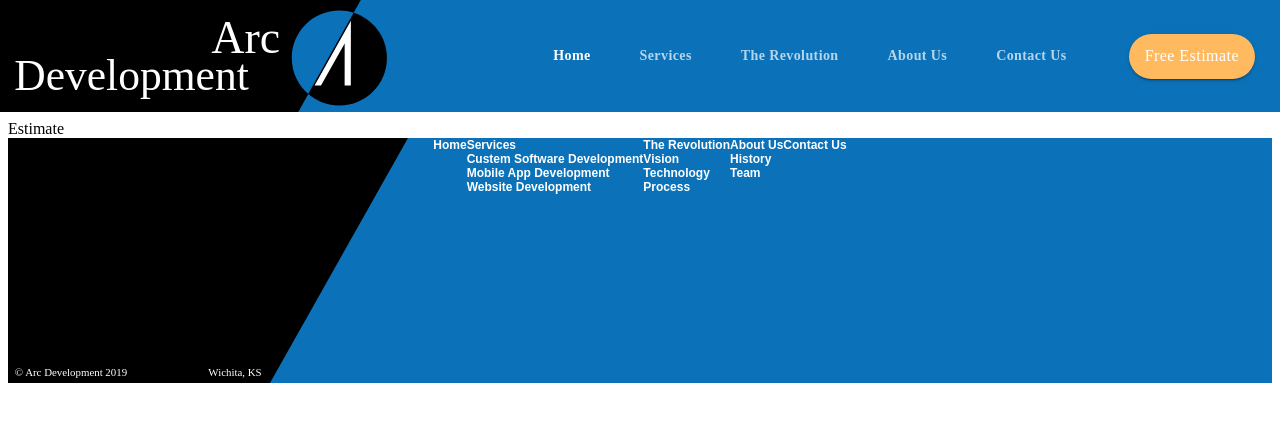
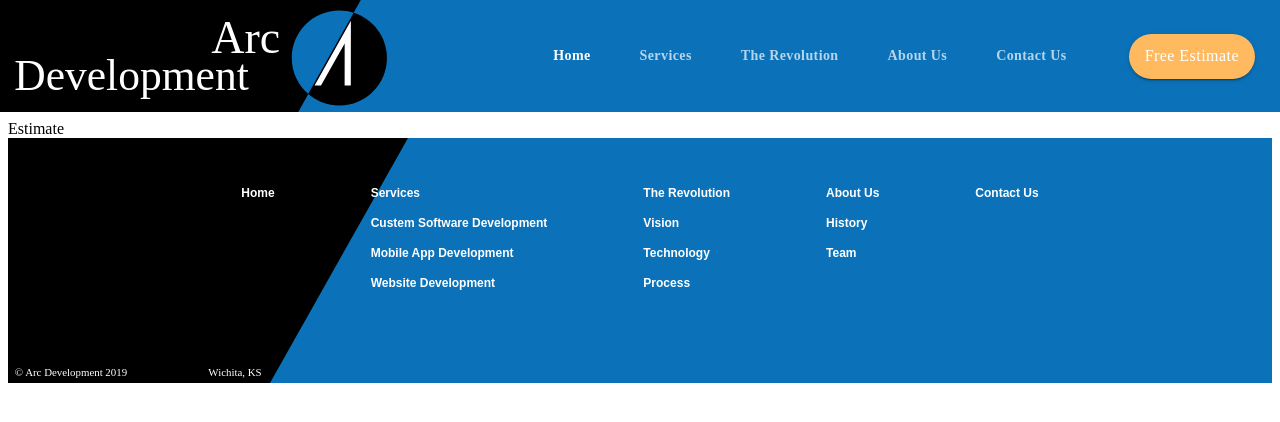
Before and after one commit to mechurak/react-material-study, a React (Create React App) app: page /estimate in a window 1280 px wide. Shown: the top 422 px of the page. Built offline with nearby package versions, Linux system fonts and the light colour scheme; the HTML template or start-up script is replaced by a standard one.

Commit message:
Add margin and link to footer items (54. Using Grids - Navigation)

```diff
--- a/src/components/ui/Footer.js
+++ b/src/components/ui/Footer.js
@@ -1,6 +1,7 @@
 import React from "react";
 import { Grid, makeStyles } from "@material-ui/core";
 import footerAdornment from "../../assets/Footer Adornment.svg";
+import { Link } from "react-router-dom";
 
 const useStyles = makeStyles((theme) => ({
   footer: {
@@ -27,6 +28,10 @@
     fontFamily: "Arial",
     fontSize: "0.75rem",
     fontWeight: "bold",
+    textDecoration: "none",
+  },
+  gridItem: {
+    margin: "3em",
   },
 }));
 
@@ -35,61 +40,91 @@
   return (
     <footer className={classes.footer}>
       <Grid container justify="center" className={classes.mainContainer}>
-        <Grid item>
-          <Grid container direction="column">
-            <Grid item className={classes.link}>
+        <Grid item className={classes.gridItem}>
+          <Grid container direction="column" spacing={2}>
+            <Grid item component={Link} to="/" className={classes.link}>
               Home
             </Grid>
           </Grid>
         </Grid>
-        <Grid item>
-          <Grid container direction="column">
-            <Grid item className={classes.link}>
+        <Grid item className={classes.gridItem}>
+          <Grid container direction="column" spacing={2}>
+            <Grid item component={Link} to="/services" className={classes.link}>
               Services
             </Grid>
-            <Grid item className={classes.link}>
+            <Grid
+              item
+              component={Link}
+              to="/customsoftware"
+              className={classes.link}
+            >
               Custem Software Development
             </Grid>
-            <Grid item className={classes.link}>
+            <Grid
+              item
+              component={Link}
+              to="/mobileapps"
+              className={classes.link}
+            >
               Mobile App Development
             </Grid>
-            <Grid item className={classes.link}>
+            <Grid item component={Link} to="/websites" className={classes.link}>
               Website Development
             </Grid>
           </Grid>
         </Grid>
-        <Grid item>
-          <Grid container direction="column">
-            <Grid item className={classes.link}>
+        <Grid item className={classes.gridItem}>
+          <Grid container direction="column" spacing={2}>
+            <Grid
+              item
+              component={Link}
+              to="/revolution"
+              className={classes.link}
+            >
               The Revolution
             </Grid>
-            <Grid item className={classes.link}>
+            <Grid
+              item
+              component={Link}
+              to="/revolution"
+              className={classes.link}
+            >
               Vision
             </Grid>
-            <Grid item className={classes.link}>
+            <Grid
+              item
+              component={Link}
+              to="/revolution"
+              className={classes.link}
+            >
               Technology
             </Grid>
-            <Grid item className={classes.link}>
+            <Grid
+              item
+              component={Link}
+              to="/revolution"
+              className={classes.link}
+            >
               Process
             </Grid>
           </Grid>
         </Grid>
-        <Grid item>
-          <Grid container direction="column">
-            <Grid item className={classes.link}>
+        <Grid item className={classes.gridItem}>
+          <Grid container direction="column" spacing={2}>
+            <Grid item component={Link} to="/about" className={classes.link}>
               About Us
             </Grid>
-            <Grid item className={classes.link}>
+            <Grid item component={Link} to="/about" className={classes.link}>
               History
             </Grid>
-            <Grid item className={classes.link}>
+            <Grid item component={Link} to="/about" className={classes.link}>
               Team
             </Grid>
           </Grid>
         </Grid>
-        <Grid item>
-          <Grid container direction="column">
-            <Grid item className={classes.link}>
+        <Grid item className={classes.gridItem}>
+          <Grid container direction="column" spacing={2}>
+            <Grid item component={Link} to="/contact" className={classes.link}>
               Contact Us
             </Grid>
           </Grid>
```
